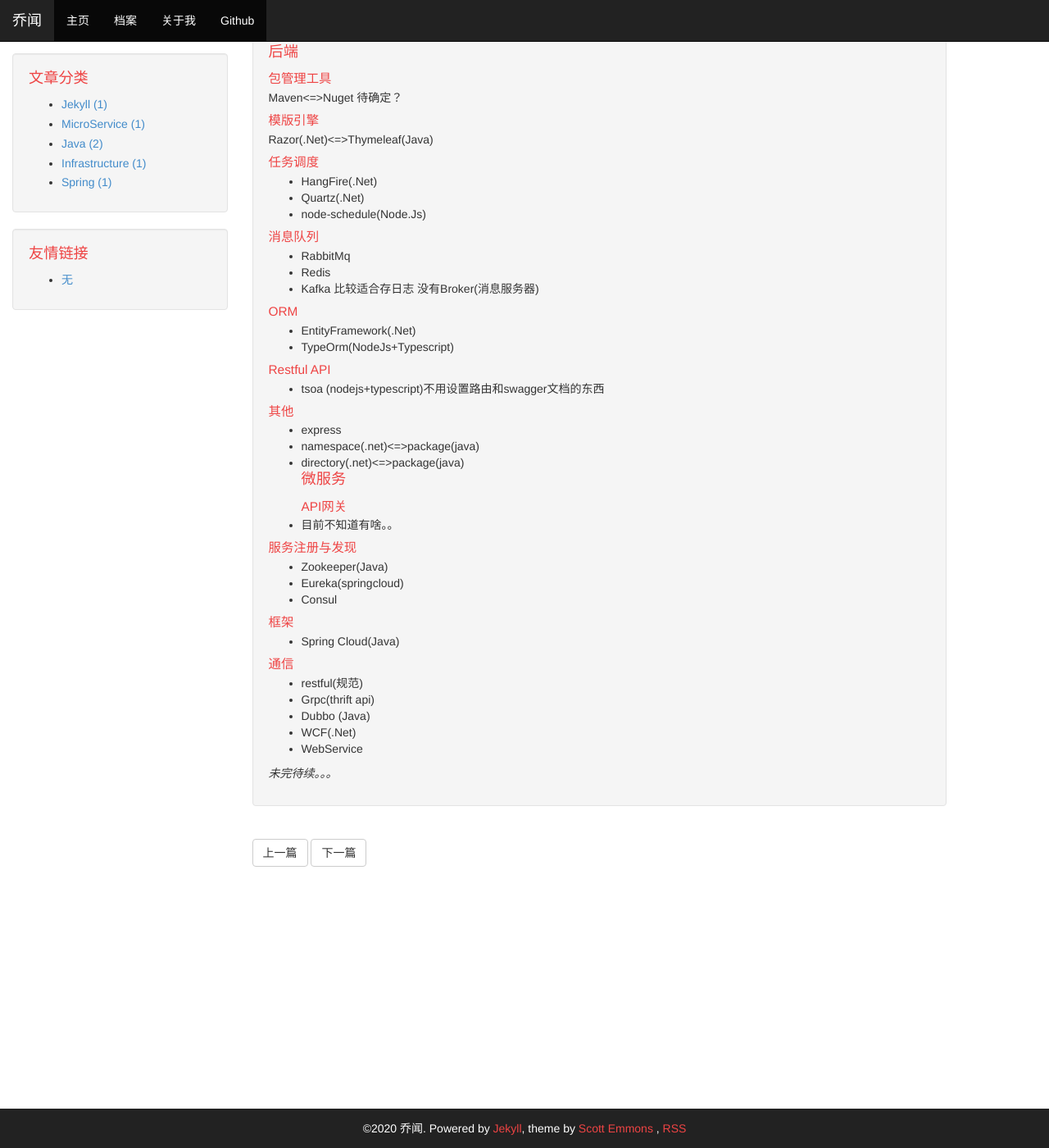
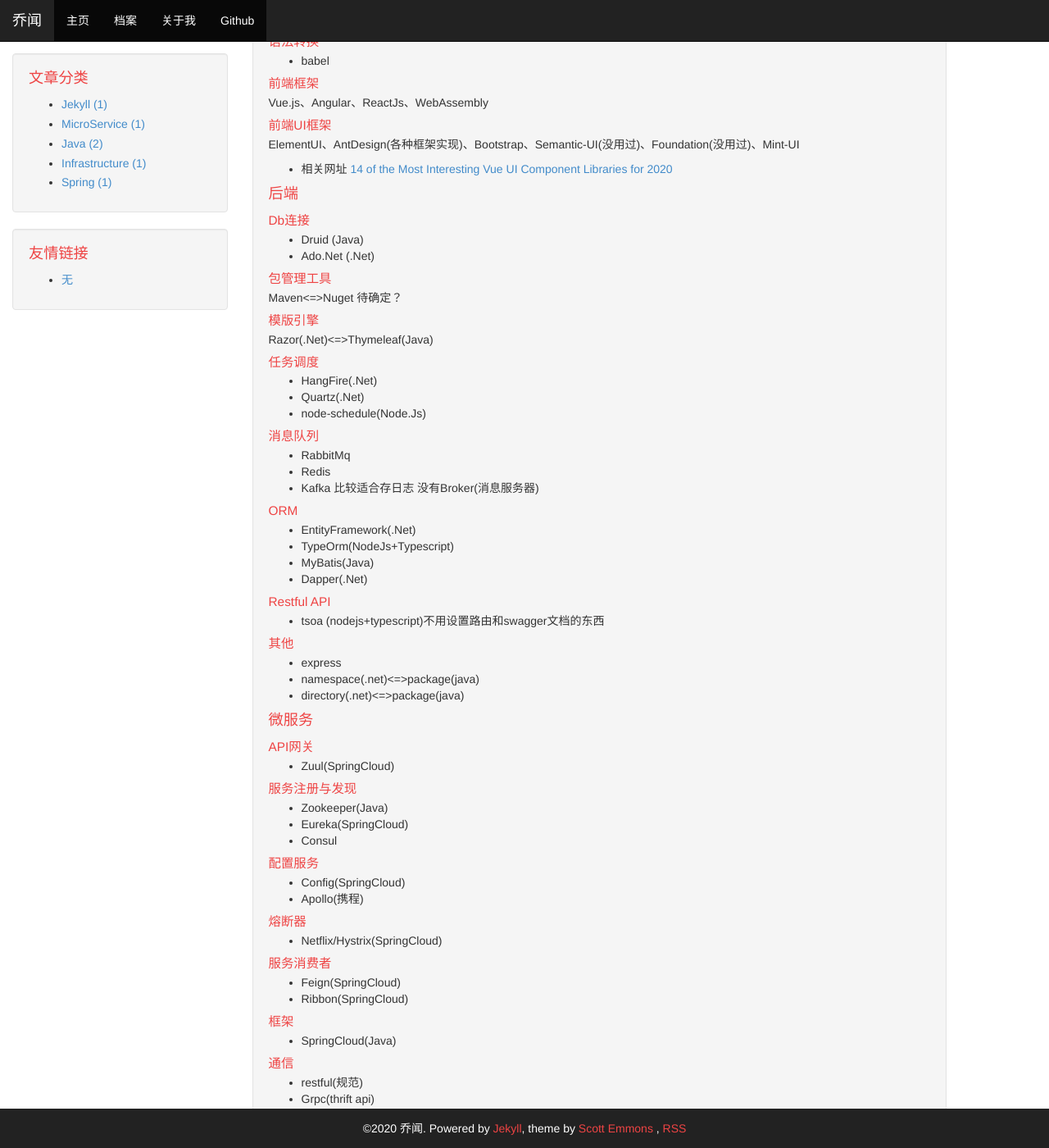
Before and after one commit to IsQiao/IsQiao.github.io, a Jekyll site: the page built from _posts/2020-03-10-technology-stack-summary.md, in a window 1280 px wide and 1400 px high, scrolled down 289 px. Shown: the whole window at 82% size. Built offline with Jekyll 4.4.1, drawn with Linux system fonts in a browser that asks for light colours.

Commit message:
tech stack update

```diff
--- a/_posts/2020-03-10-technology-stack-summary.md
+++ b/_posts/2020-03-10-technology-stack-summary.md
@@ -1,11 +1,22 @@
 ---
 title: 技术栈导航
 layout: post
-categories: [Infrastructure]
+categories:
+- Infrastructure
 ---
 
 *比较懒，有些常见的就不放链接了。*
 # 前端
+## 包管理器
+* Yarn
+* Npm
+
+## 打包工具
+* webpack
+
+## 语法转换
+* babel
+
 ## 前端框架
 Vue.js、Angular、ReactJs、WebAssembly
 ## 前端UI框架
@@ -15,6 +26,10 @@
 [14 of the Most Interesting Vue UI Component Libraries for 2020](https://www.codeinwp.com/blog/vue-ui-component-libraries/)
 
 # 后端
+## Db连接
+* Druid (Java)
+* Ado.Net (.Net)
+
 ## 包管理工具
 Maven<=>Nuget 待确定？
 ## 模版引擎
@@ -33,6 +48,8 @@
 ## ORM
 * EntityFramework(.Net)
 * TypeOrm(NodeJs+Typescript)
+* MyBatis(Java)
+* Dapper(.Net)
 
 ## Restful API
 * tsoa (nodejs+typescript)不用设置路由和swagger文档的东西
@@ -41,22 +58,34 @@
 * express
 * namespace(.net)<=>package(java)
 * directory(.net)<=>package(java)
+
 # 微服务
 ## API网关
-* 目前不知道有啥。。
+* Zuul(SpringCloud)
 
 ## 服务注册与发现
 * Zookeeper(Java)
-* Eureka(springcloud)
+* Eureka(SpringCloud)
 * Consul
 
+## 配置服务
+* Config(SpringCloud)
+* Apollo(携程)
+
+## 熔断器
+* Netflix/Hystrix(SpringCloud)
+
+## 服务消费者
+* Feign(SpringCloud)
+* Ribbon(SpringCloud)
+
 ## 框架
-* Spring Cloud(Java)
+* SpringCloud(Java)
 
 ## 通信
 * restful(规范)
 * Grpc(thrift api)
-* Dubbo (Java)
+* Dubbo (Java)(Alibaba)
 * WCF(.Net)
 * WebService
 
```
